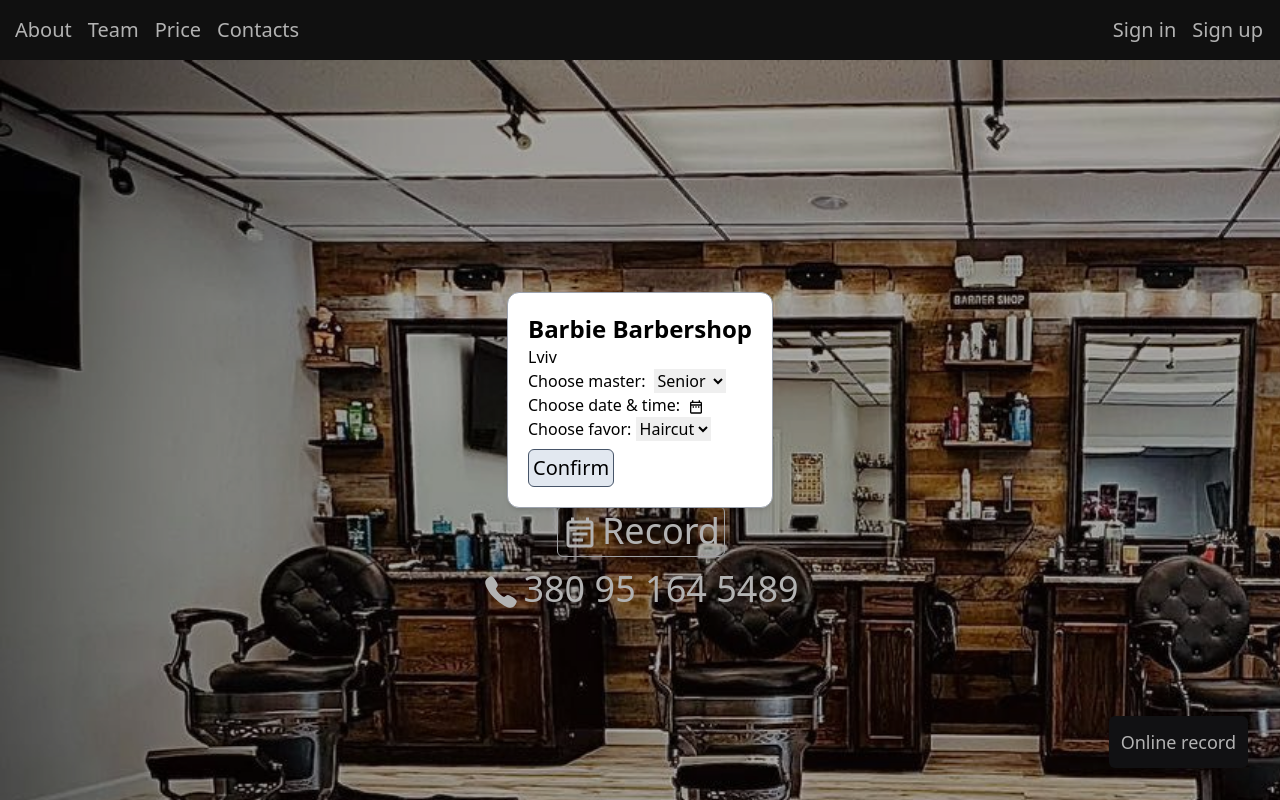
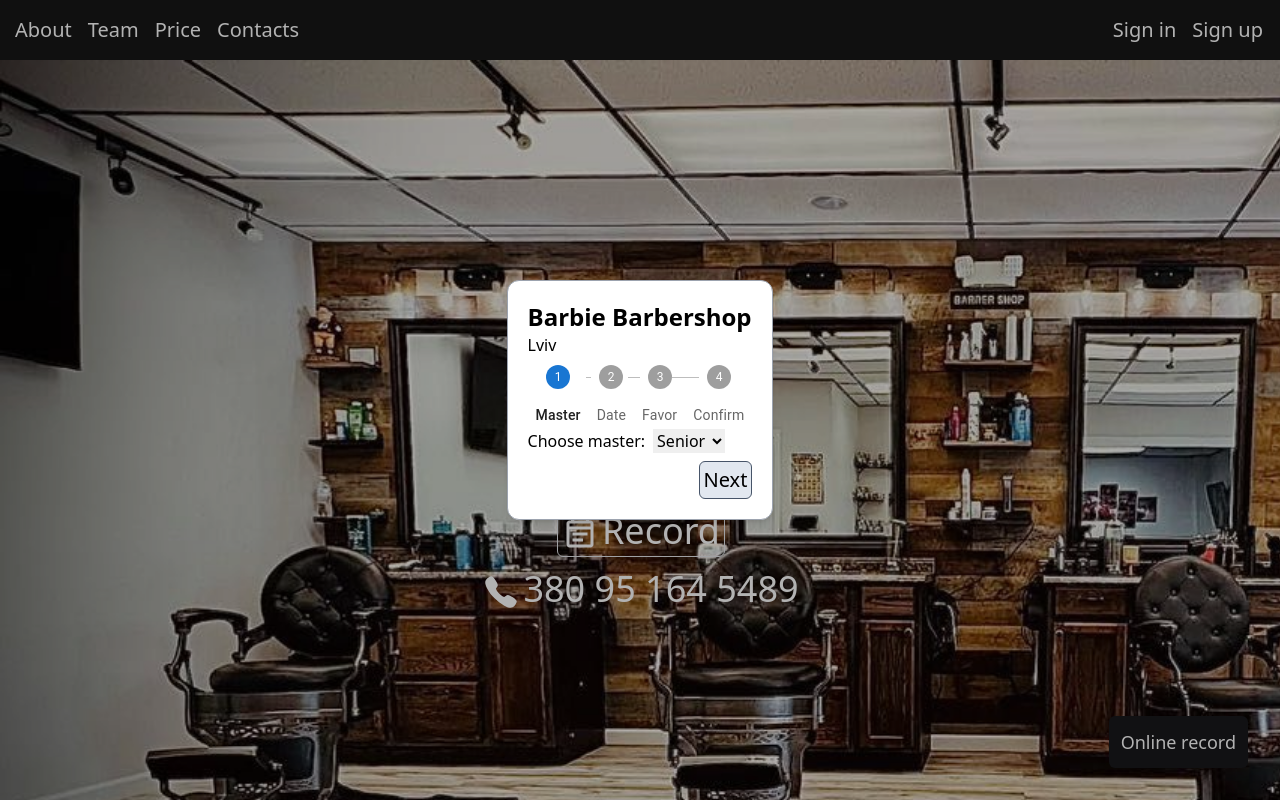
Before and after one commit to Lianuch/Front, a React (Vite) app: page / in a window 1280 px wide. Both pictures are taken after a click on the button "Online record". Shown: the top 800 px of the page. Built offline with nearby package versions, Linux system fonts and the light colour scheme; no server answers.

Commit message:
temp modal window

```diff
--- /dev/null
+++ b/src/components/Forms/ProgressBar.jsx
@@ -0,0 +1,28 @@
+import React from 'react';
+import Box from '@mui/material/Box';
+import Stepper from '@mui/material/Stepper';
+import Step from '@mui/material/Step';
+import StepLabel from '@mui/material/StepLabel';
+
+const steps = [
+  'Master',
+  'Date',
+  'Favor',
+  'Confirm'
+];
+
+const ProgressBar = ({ activeStep }) => {
+  return (
+    <Box sx={{ width: '100%' }}>
+      <Stepper activeStep={activeStep} alternativeLabel>
+        {steps.map((label) => (
+          <Step key={label}>
+            <StepLabel>{label}</StepLabel>
+          </Step>
+        ))}
+      </Stepper>
+    </Box>
+  );
+}
+
+export default ProgressBar;
--- a/src/components/Forms/modal.jsx
+++ b/src/components/Forms/modal.jsx
@@ -1,61 +1,111 @@
-import React from "react";
+import React, { useState, useEffect } from "react";
 import "../Forms/modal.css";
 import { MdOutlineDateRange } from "react-icons/md";
 import Calendar from "../Forms/Calendar";
-import { useState,useEffect } from "react";
+import ProgressBar from "../Forms/ProgressBar";
+
 const Modal = ({ active, setActive }) => {
   const closeModal = () => {
     setActive(false);
   };
 
-  const [openCal,setOpenCal] = useState(false);
-  function openCalendar(){
-    setOpenCal(true)
-  }
-  function closeCalendar(){
-    setOpenCal(false)
+  const [openCal, setOpenCal] = useState(false);
+  const [activeStep, setActiveStep] = useState(0);
+
+  function openCalendar() {
+    setOpenCal(true);
   }
 
-  useEffect(()=>{
-    if(active){
+  function closeCalendar() {
+    setOpenCal(false);
+  }
+
+  useEffect(() => {
+    if (active) {
       document.body.classList.add("modal-open");
-    }
-    else{
+    } else {
       document.body.classList.remove("modal-open");
     }
-    return()=>{
-      document.body.classList.remove("modal-open")
-    }
-  },[active])
+    return () => {
+      document.body.classList.remove("modal-open");
+    };
+  }, [active]);
 
+  const handleNext = () => {
+    setActiveStep((prevActiveStep) => prevActiveStep + 1);
+  };
+  const handleBack=()=>{
+    setActiveStep((prevActiveStep)=>prevActiveStep-1)
+  };
   return (
-    <div onClick={closeModal} className={active ? "fixed inset-0 flex justify-center items-center bg-black/30" : "hidden"}>
-      <div onClick={(e) => e.stopPropagation()} className="p-5 border border-solid shadow-md border-gray-400 rounded-xl bg-white transition-all duration-400    ">
+    <div
+      onClick={closeModal}
+      className={active ? "fixed inset-0 flex justify-center items-center bg-black/30" : "hidden"}
+    >
+      <div
+        onClick={(e) => e.stopPropagation()}
+        className="p-5 border border-solid shadow-md border-gray-400 rounded-xl bg-white transition-all duration-400"
+      >
         <h1 className="text-2xl font-bold">Barbie Barbershop</h1>
-        <p className="font-medium	">Lviv</p>
+        <p className="font-medium pb-2">Lviv</p>
 
-        <label  className="mr-2"> Choose master:</label>
-        <select  name="master">
+        <ProgressBar activeStep={activeStep} />
+
+        {activeStep === 0 && (
+          <div className="pt-1">
+            <label className="mr-2 ">Choose master:</label>
+            <select name="master">
               <option value="master1">Senior</option>
               <option value="master2">Barber</option>
               <option value="master3">Junior</option>
             </select>
+            <div className="flex justify-end">
+            <button onClick={handleNext} className="block mt-2 border bg-slate-200 border-slate-600 p-1 rounded-md text-xl font-medium">Next</button>
+            </div>
+          </div>
+        )}
 
-        <label className="block mr-2" for="">
-          Choose date & time:<MdOutlineDateRange  onClick={openCalendar} className="inline-block ml-2" />
+        {activeStep === 1 && (
+          <div className="pt-1 ">
 
-          {openCal && <Calendar onClose={closeCalendar}/>}
+          <label className="block  mr-2">
+
+              Choose date & time:
+
+              <MdOutlineDateRange onClick={openCalendar} className="inline-block ml-2" />
+              {openCal && <Calendar onClose={closeCalendar} />}
             </label>
+            <div className="flex justify-between">
+            <button onClick={handleBack} className="block mt-2 border bg-slate-200 border-slate-600 p-1 rounded-md text-xl font-medium">Back</button>
+            <button onClick={handleNext} className="block mt-2 border bg-slate-200 border-slate-600 p-1 rounded-md text-xl font-medium">Next</button>
+            </div>
+          </div>
+        )}
 
-
-        <label className="mt-2" >
-          <span  className="">Choose favor: </span>
+        {activeStep === 2 && (
+          <div className="pt-1">
+          <label className="mt-2">
+              <span>Choose favor: </span>
             </label>
             <select id="service" name="service">
               <option value="service1">Haircut</option>
               <option value="service2">Beard</option>
             </select>
-        <button onClick={closeModal} className="block mt-2 border bg-slate-200 border-slate-600 p-1 rounded-md text-xl font-medium">Confirm</button>
+            <div className="flex justify-between">
+            <button onClick={handleBack} className="block mt-2 border bg-slate-200 border-slate-600 p-1 rounded-md text-xl font-medium">Back</button>
+            <button onClick={handleNext} className="block mt-2 border bg-slate-200 border-slate-600 p-1 rounded-md text-xl font-medium">Next</button>
+            </div>
+          </div>
+        )}
+
+        {activeStep === 3 && (
+          <div className="flex justify-between">
+          <button onClick={handleBack} className="block mt-2 border bg-slate-200 border-slate-600 p-1 rounded-md text-xl font-medium">Back</button>
+          <button onClick={closeModal} className="block mt-2 border bg-slate-200 border-slate-600 p-1 rounded-md text-xl font-medium">
+            Confirm
+          </button>
+          </div>
+        )}
       </div>
     </div>
   );
--- a/src/components/Team.jsx
+++ b/src/components/Team.jsx
@@ -1,4 +1,5 @@
 import React, { useState, useEffect } from "react";
+import LinearProgress from '@mui/material/LinearProgress';
 import Aos from "aos";
 import "aos/dist/aos.css";
 import { fetchTeamInfo } from "../services/barbie";
@@ -21,7 +22,7 @@ const Team = () => {
   }, []);
 
   if (!team) {
-    return <p>Loading...</p>;
+    return <LinearProgress />
   }
 
   return (
@@ -31,7 +32,7 @@ const Team = () => {
         <div className="grid grid-cols-12 p-4">
           {team.map((barber, index) => (
             <div key={index} className="sm:col-span-3 col-span-6 text-center">
-              <div className={`inline-block rounded-full w-32 h-32 bg-${barber.color || 'cyan'}-700 p-10 transition-transform duration-300 hover:scale-110`}></div>
+              <div className={`inline-block rounded-full w-32 h-32 bg-cyan-700 p-10 transition-transform duration-300 hover:scale-110`}></div>
               <h1 className="text-4xl">{barber.name}</h1>
               <p className="text-xl">{barber.barberClass}</p>
             </div>
```
Lines whose indentation alone changed are shown as unchanged.
